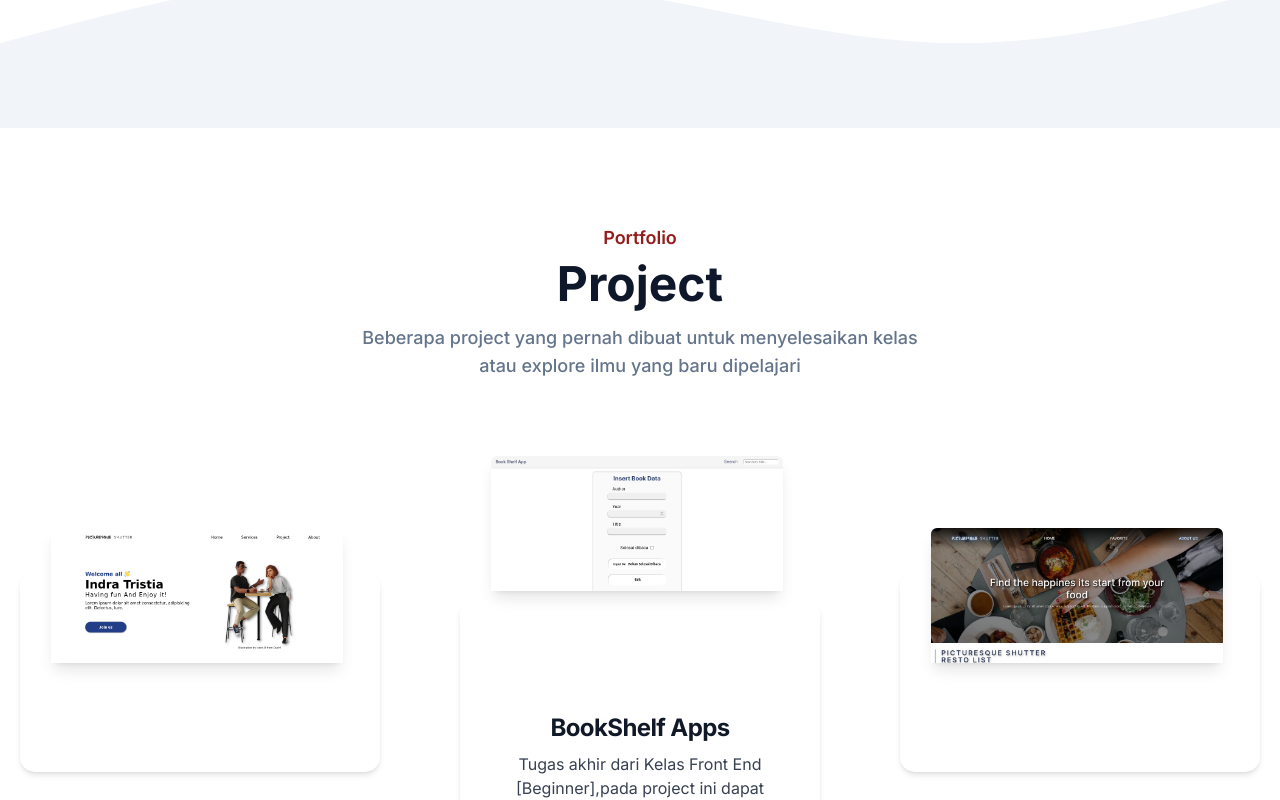
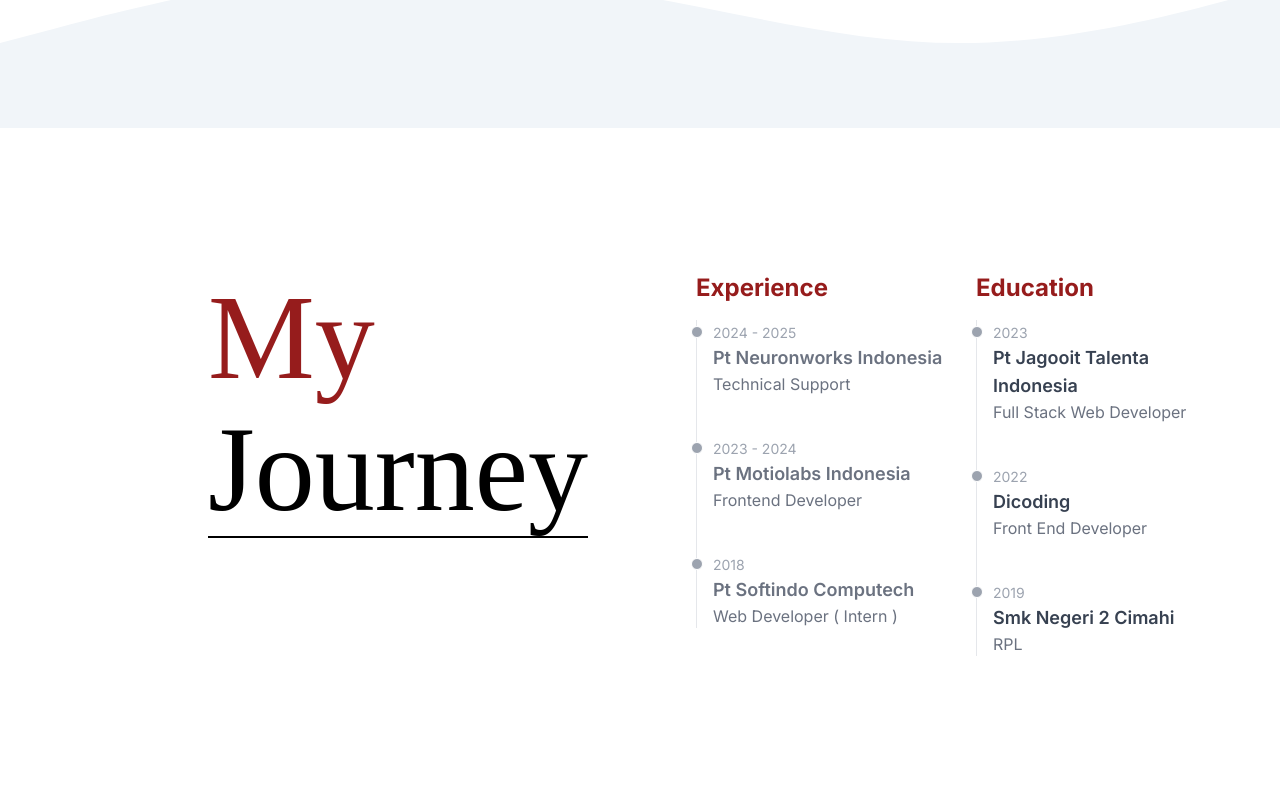
Before and after one commit to indratrst/indra-portofolio-next, a Next.js app: page / in a window 1280 px wide. Shown: the part 1480-2280 px from the top of the page. Built offline with nearby package versions, Linux system fonts and the light colour scheme.

Commit message:
Add : My journey section

```diff
--- a/src/components/layouts/GlobalComponents/Header.tsx
+++ b/src/components/layouts/GlobalComponents/Header.tsx
@@ -51,7 +51,7 @@ export default function Header() {
         className={`sticky top-0 left-0 w-full flex items-center z-[9999]  transition-colors duration-1000  ${
           isAtTop
             ? "bg-white border-b-0 dark:bg-dark dark:border-dark"
-            : "bg-white/70 backdrop-blur-md border-b-[2px] border-l-2  dark:bg-dark dark:border-dark"
+            : "bg-white backdrop-blur-md border-b-[2px] border-l-2  dark:bg-dark dark:border-dark"
         }`}
       >
         <div className="2xl:container ">
--- a/src/components/organism/Experience.tsx
+++ b/src/components/organism/Experience.tsx
@@ -10,7 +10,7 @@ const Experience: React.FC = () => {
     <>
       <section id="portfolio" className="pt-36 pb-9 bg-white dark:bg-slate-800">
         <div className="2xl:container">
-          <div className="w-full px-4">
+          {/* <div className="w-full px-4">
             <div className="max-w-xl mx-auto text-center mb-16 grid gap-y-2">
               <h4 className="font-semibold text-lg text-primary mb-2">
                 Experience
@@ -23,25 +23,130 @@ const Experience: React.FC = () => {
                 menyelesaikan kelas dan event pada beberapa platform
               </p>
             </div>
-          </div>
+          </div> */}
         </div>
         <div className="grid grid-cols-2  w-full  h-[500px]">
-          <div className="w-full h-full text-dark  grid py-16 px-52">
-            <div className="flex flex-col gap-y-5">
-              <h2 className="text-3xl text-black">Experience</h2>
-              <div className="grid gap-y-2 border-b-2 pb-9">
-                <h5>7 Kelas</h5>
-                <h5>7 Event</h5>
+          <div className="w-full h-full text-dark  grid  px-52">
+            <div className="font-newSpirit leading-[1.1]">
+              <h2 className="text-[120px] text-primary">My</h2>
+              <h2 className="text-[120px] text-black dark:text-white">
+                Journey
+              </h2>
+
+              <div className="grid gap-y-2 border-b-2 border-black dark:border-slate-500">
+                {/* <h5>7 Kelas</h5>
+                <h5>7 Event</h5> */}
               </div>
-              <p className="">
+              {/* <p className="">
                 Lorem ipsum dolor, sit amet consectetur adipisicing elit.
                 Inventore earum excepturi tenetur accusamus repudiandae
                 architecto quia alias quidem autem temporibus.
-              </p>
+              </p> */}
             </div>
           </div>
           <div className="w-full  h-full flex px-10">
-            <CardExperience experiences={filteredExperience} />
+            {/* <CardExperience experiences={filteredExperience} /> */}
+            <div className="w-full">
+              <div className="w-full px-4">
+                <div className=" mx-auto  mb-2">
+                  <h2 className="font-bold text-primary text-3xl mb-4 sm:text-4xl lg:text-2xl">
+                    Experience
+                  </h2>
+                  {/* <p className="font-medium text-base text-secondary md:text-lg ">
+                    Perjalanan karir yang dilalui setelah beberapa tahun
+                    kebelakang.
+                  </p> */}
+                </div>
+                <ol className="relative border-l border-gray-200 dark:border-gray-700">
+                  <li className="mb-10 ml-4">
+                    <div className="absolute w-3 h-3 bg-gray-400 rounded-full mt-1.5 -left-1.5 border border-white dark:border-gray-900 dark:bg-gray-700"></div>
+                    <time className="mb-1 text-sm font-normal leading-none text-gray-400 dark:text-gray-500">
+                      2024 - 2025
+                    </time>
+                    <h3 className="text-lg font-semibold text-gray-500 dark:text-white">
+                      Pt Neuronworks Indonesia
+                    </h3>
+                    <p className="text-base font-normal text-gray-500 dark:text-gray-400">
+                      Technical Support
+                    </p>
+                  </li>
+                  <li className="mb-10 ml-4">
+                    <div className="absolute w-3 h-3 bg-gray-400 rounded-full mt-1.5 -left-1.5 border border-white dark:border-gray-900 dark:bg-gray-700"></div>
+                    <time className="mb-1 text-sm font-normal leading-none text-gray-400 dark:text-gray-500">
+                      2023 - 2024
+                    </time>
+                    <h3 className="text-lg font-semibold text-gray-500 dark:text-white">
+                      Pt Motiolabs Indonesia
+                    </h3>
+                    <p className="text-base font-normal text-gray-500 dark:text-gray-400">
+                      Frontend Developer
+                    </p>
+                  </li>
+                  <li className="ml-4">
+                    <div className="absolute w-3 h-3 bg-gray-400 rounded-full mt-1.5 -left-1.5 border border-white dark:border-gray-900 dark:bg-gray-700"></div>
+                    <time className="mb-1 text-sm font-normal leading-none text-gray-400 dark:text-gray-500">
+                      2018
+                    </time>
+                    <h3 className="text-lg font-semibold text-gray-500  dark:text-white">
+                      Pt Softindo Computech
+                    </h3>
+                    <p className="text-base font-normal text-gray-500 dark:text-gray-400">
+                      Web Developer ( Intern )
+                    </p>
+                  </li>
+                </ol>
+              </div>
+            </div>
+            <div className="w-full">
+              <div className="w-full px-4">
+                <div className=" mx-auto  mb-2">
+                  <h2 className="font-bold text-primary text-3xl mb-4 sm:text-4xl lg:text-2xl">
+                    Education
+                  </h2>
+                  {/* <p className="font-medium text-base text-secondary md:text-lg ">
+                    Perjalanan karir yang dilalui setelah beberapa tahun.
+                  </p> */}
+                </div>
+                <ol className="relative border-l border-gray-200 dark:border-gray-700">
+                  <li className="mb-10 ml-4">
+                    <div className="absolute w-3 h-3 bg-gray-400 rounded-full mt-1.5 -left-1.5 border border-white dark:border-gray-900 dark:bg-gray-700"></div>
+                    <time className="mb-1 text-sm font-normal leading-none text-gray-400 dark:text-gray-500">
+                      2023
+                    </time>
+                    <h3 className="text-lg font-semibold text-gray-700 dark:text-white">
+                      Pt Jagooit Talenta Indonesia
+                    </h3>
+                    <p className="text-base font-normal text-gray-500 dark:text-gray-400">
+                      Full Stack Web Developer
+                    </p>
+                  </li>
+                  <li className="mb-10 ml-4">
+                    <div className="absolute w-3 h-3 bg-gray-400 rounded-full mt-1.5 -left-1.5 border border-white dark:border-gray-900 dark:bg-gray-700"></div>
+                    <time className="mb-1 text-sm font-normal leading-none text-gray-400 dark:text-gray-500">
+                      2022
+                    </time>
+                    <h3 className="text-lg font-semibold text-gray-700 dark:text-white">
+                      Dicoding
+                    </h3>
+                    <p className="text-base font-normal text-gray-500 dark:text-gray-400">
+                      Front End Developer
+                    </p>
+                  </li>
+                  <li className="mb-10 ml-4">
+                    <div className="absolute w-3 h-3 bg-gray-400 rounded-full mt-1.5 -left-1.5 border border-white dark:border-gray-900 dark:bg-gray-700"></div>
+                    <time className="mb-1 text-sm font-normal leading-none text-gray-400 dark:text-gray-500">
+                      2019
+                    </time>
+                    <h3 className="text-lg font-semibold text-gray-700 dark:text-white">
+                      Smk Negeri 2 Cimahi
+                    </h3>
+                    <p className="text-base font-normal text-gray-500 dark:text-gray-400">
+                      RPL
+                    </p>
+                  </li>
+                </ol>
+              </div>
+            </div>
           </div>
         </div>
       </section>
--- a/src/components/organism/OrganismShell/index.tsx
+++ b/src/components/organism/OrganismShell/index.tsx
@@ -6,6 +6,7 @@ import Project from "../Project";
 import AOS from "aos";
 import "aos/dist/aos.css";
 import Experience from "../Experience";
+import Timeline from "../Timeline";
 
 export const OrganismShell = () => {
   useEffect(() => {
@@ -18,9 +19,10 @@ export const OrganismShell = () => {
     <>
       <Hero text={""} />
       <About />
+      <Experience />
       <Project />
-      <Experience />
       <Portfolio />
+      <Timeline />
     </>
   );
 };
```
